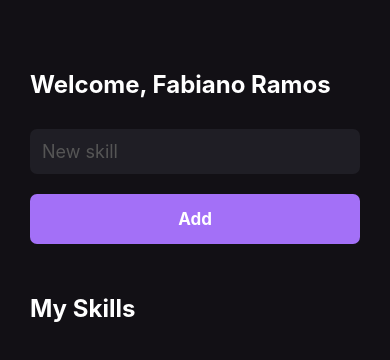
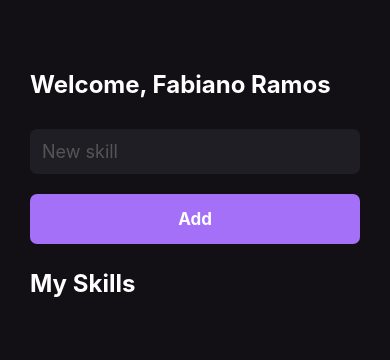
Before and after one commit to fabramosdev/myskills, a React Native app: screen / in a window 390 px wide. Shown: the top 360 px of the page. Built offline with nearby package versions, Linux system fonts and the light colour scheme.

Commit message:
adding hook useState

```diff
--- a/src/pages/Home.tsx
+++ b/src/pages/Home.tsx
@@ -12,6 +12,11 @@ import {
 export function Home() {
 
   const [newSkill, setNewSkill] = useState('')
+  const [mySkills, setMySkills] = useState([])
+
+  function handleAddNewSkill() {
+    setMySkills([...mySkills, newSkill])
+  }
 
   return(
     <View style={styles.container}>
@@ -20,14 +25,23 @@ export function Home() {
         style={styles.input}
         placeholder='New skill'
         placeholderTextColor='#555'
+        onChangeText={setNewSkill}
       />
-      <TouchableOpacity style={styles.button}>
+      <TouchableOpacity style={styles.button} onPress={handleAddNewSkill}>
         <Text style={styles.buttonText}>Add</Text>
       </TouchableOpacity>
 
-      <Text style={[styles.title, { marginTop: 50 }]}>
+      <Text style={[styles.title, { marginVertical: 25 }]}>
         My Skills
       </Text>
+
+      {
+        mySkills.map(skill => (
+          <TouchableOpacity key={skill} style={styles.buttonSkill}>
+            <Text style={styles.textSkill}>{skill}</Text>
+          </TouchableOpacity>
+        ))
+      }
     </View>
   )
 }
@@ -63,6 +77,18 @@ const styles = StyleSheet.create({
     color: '#FFF',
     fontSize: 17,
     fontWeight: 'bold'
-
+  },
+  buttonSkill: {
+    backgroundColor: '#1f1e25',
+    padding: 15,
+    borderRadius: 5,
+    alignItems: 'center',
+    marginVertical: 5
+  },
+  textSkill: {
+    color: '#FFF',
+    backgroundColor: '#1f1e25',
+    fontSize: 22,
+    fontWeight: 'bold',
   }
 })
```
